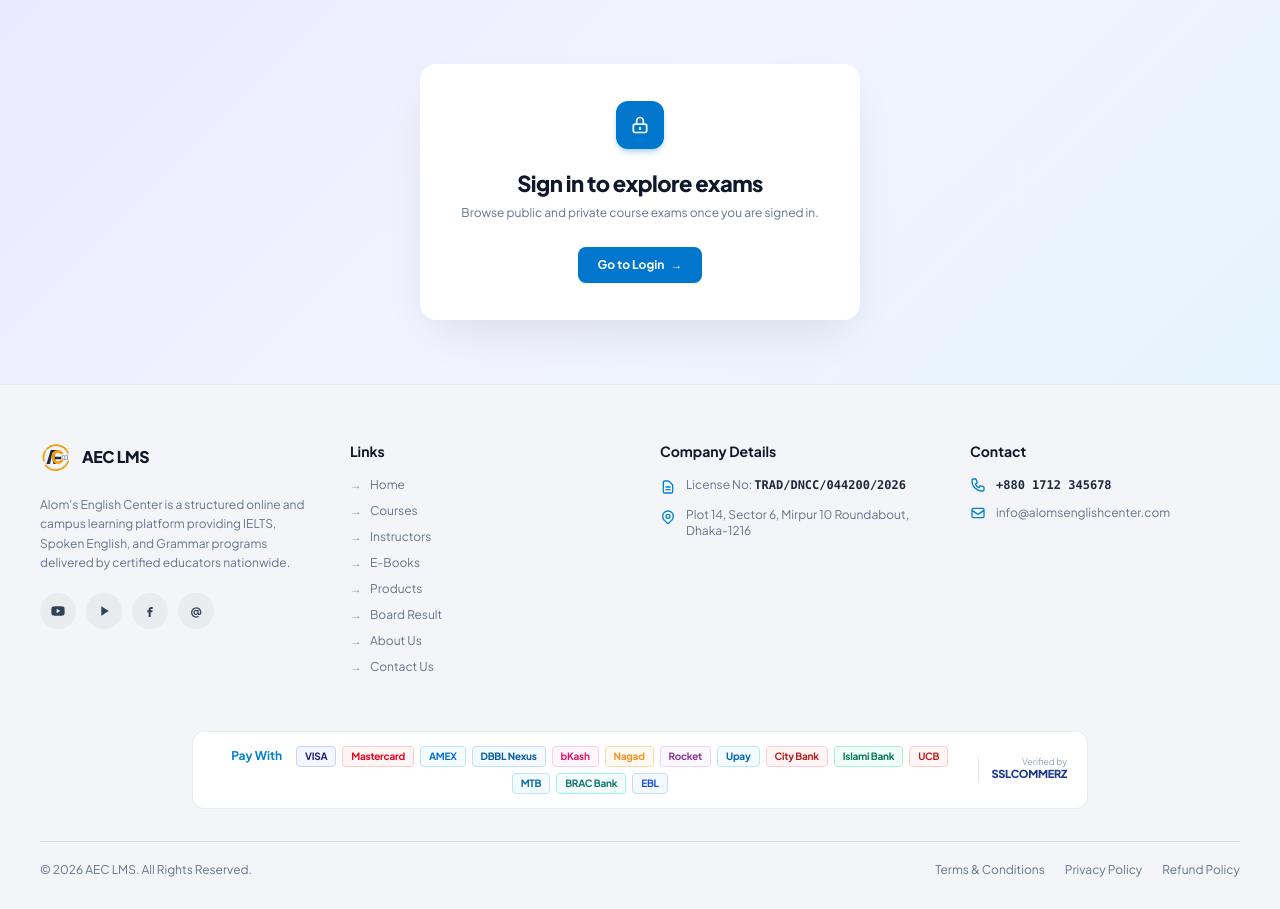
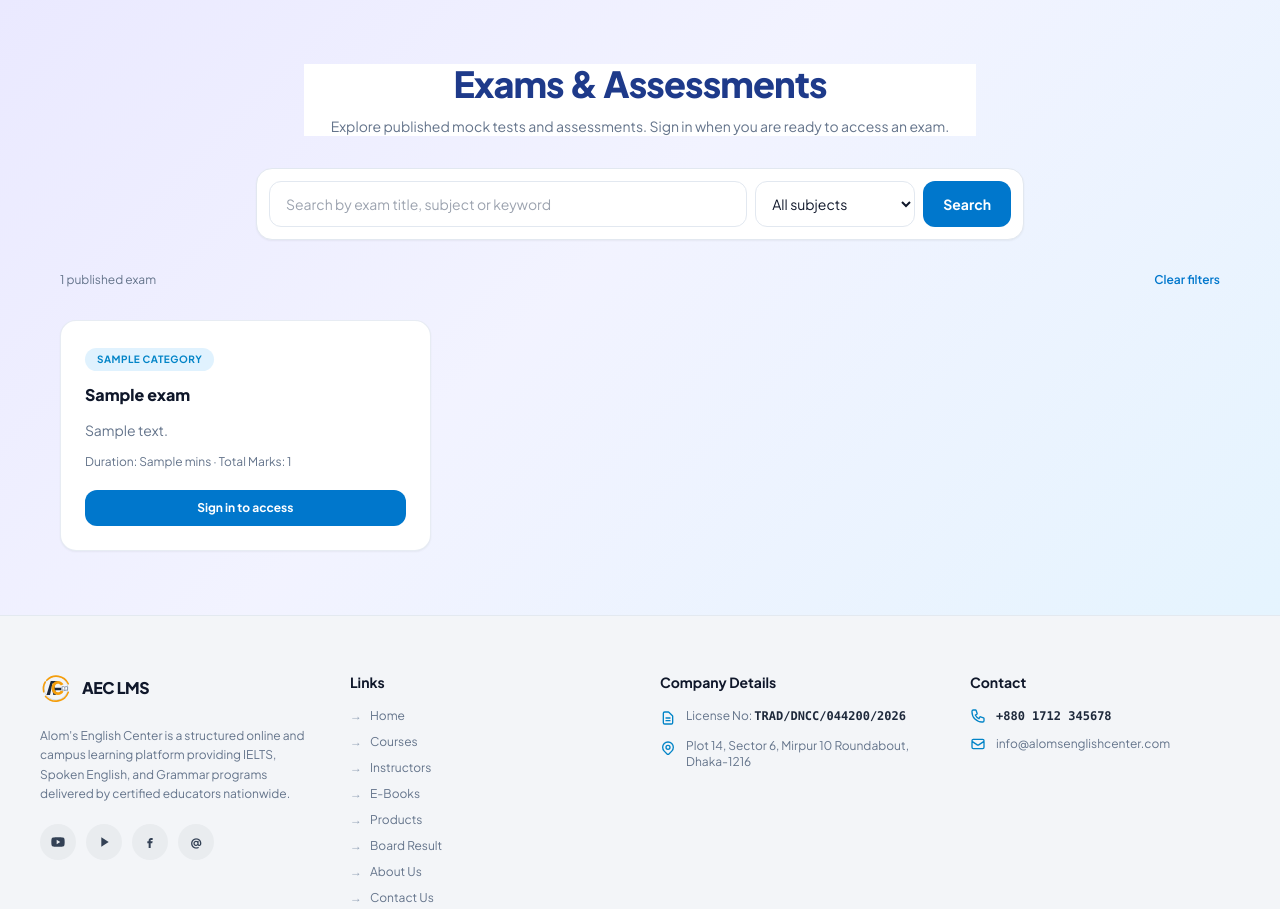
Before and after one commit to aec-lms/alom-s-english-center-lms-laravel, a Laravel app: template laravel/resources/views/public/exams.blade.php in a window 1280 px wide. Shown: the part 65-974 px from the top of the page. Before the commit the page ends 942 px from the top, so only its background shows below. Run offline with Laravel 12, Linux system fonts and the light colour scheme; the template is opened without the code that fills it: most values are stand-ins (such as "Sample title", 1, 10 or a date in 2020); some libraries are stand-ins or nearby versions.

Commit message:
feat(public): expose published exams with filters and guest-safe access

```diff
--- a/laravel/resources/views/public/exams.blade.php
+++ b/laravel/resources/views/public/exams.blade.php
@@ -4,61 +4,67 @@
 <div class="min-h-screen flex flex-col">
     @include('public.partials.navbar')
 
-    <main class="flex-1 flex items-center justify-center px-4 py-12 sm:py-16" style="background: linear-gradient(135deg, #EAE9FF 0%, #F2F3FF 45%, #E5F4FE 100%)">
-        @guest
-            <section class="w-full max-w-[440px] rounded-2xl bg-white px-7 sm:px-9 py-9 text-center shadow-[0_20px_50px_-15px_rgba(15,23,42,0.12)] border border-white/90">
-                <div class="w-12 h-12 rounded-xl bg-[#0077CC] text-white flex items-center justify-center mx-auto shadow-md shadow-[#0077CC]/25">
-                    <svg class="w-5 h-5" fill="none" stroke="currentColor" viewBox="0 0 24 24" aria-hidden="true">
-                        <path stroke-linecap="round" stroke-linejoin="round" stroke-width="2" d="M12 15v2m-6 4h12a2 2 0 002-2v-6a2 2 0 00-2-2H6a2 2 0 00-2 2v6a2 2 0 002 2zm10-10V7a4 4 0 00-8 0v4h8z" />
-                    </svg>
-                </div>
+    <main class="flex-1 py-12 sm:py-16 px-4 sm:px-6 w-full" style="background: linear-gradient(135deg, #EAE9FF 0%, #F2F3FF 45%, #E5F4FE 100%)">
+        <div class="max-w-[1160px] w-full mx-auto space-y-8">
+            <header class="text-center max-w-2xl mx-auto space-y-3">
+                <h1 class="text-3xl sm:text-4xl font-extrabold text-[#1E3A8A] tracking-tight">{{ __('Exams & Assessments') }}</h1>
+                <p class="text-xs sm:text-sm text-slate-600">{{ __('Explore published mock tests and assessments. Sign in when you are ready to access an exam.') }}</p>
+            </header>
 
-                <h1 class="text-xl sm:text-[22px] font-extrabold text-slate-900 tracking-tight mt-5">
-                    Sign in to explore exams
-                </h1>
-                <p class="text-xs text-slate-500 mt-1.5 leading-relaxed">
-                    Browse public and private course exams once you are signed in.
-                </p>
+            <form method="GET" action="{{ route('public.exams') }}" class="max-w-3xl mx-auto flex flex-col sm:flex-row gap-2 rounded-2xl bg-white p-3 shadow-sm border border-slate-200">
+                <label class="sr-only" for="exam-search">{{ __('Search exams') }}</label>
+                <input id="exam-search" type="search" name="q" value="{{ $searchTerm }}" maxlength="100" placeholder="{{ __('Search by exam title, subject or keyword') }}" class="min-w-0 flex-1 rounded-xl border border-slate-200 px-4 py-3 text-sm focus:border-blue-500 focus:ring-2 focus:ring-blue-100">
+                <label class="sr-only" for="exam-category">{{ __('Category') }}</label>
+                <select id="exam-category" name="category" class="rounded-xl border border-slate-200 px-3 py-3 text-sm">
+                    <option value="all">{{ __('All subjects') }}</option>
+                    @foreach ($categories as $category)
+                        <option value="{{ $category }}" @selected($activeCategory === $category)>{{ $category }}</option>
+                    @endforeach
+                </select>
+                <button type="submit" class="rounded-xl bg-[#0077CC] px-5 py-3 text-sm font-bold text-white hover:bg-[#0060A8]">{{ __('Search') }}</button>
+            </form>
 
-                <div class="mt-6 flex justify-center">
-                    <a href="{{ route('login') }}" class="px-5 py-2.5 rounded-lg bg-[#0077CC] hover:bg-[#0060A8] text-white text-xs font-bold inline-flex items-center gap-1.5 shadow-sm transition-colors">
-                        <span>Go to Login</span>
-                        <span>&rarr;</span>
-                    </a>
-                </div>
-            </section>
-        @else
-            <div class="max-w-[1160px] w-full mx-auto space-y-8">
-                <div class="text-center space-y-2">
-                    <h1 class="text-3xl font-extrabold text-[#1E3A8A] tracking-tight">{{ __('Available Mock Tests & Assessments') }}</h1>
-                    <p class="text-xs sm:text-sm text-slate-600">{{ __('Select an online exam below or launch from your LMS portal dashboard.') }}</p>
-                </div>
+            <div class="flex items-center justify-between gap-3 text-xs text-slate-500">
+                <span>{{ trans_choice(':count published exam|:count published exams', $exams->count(), ['count' => $exams->count()]) }}</span>
+                @if ($searchTerm !== '' || $activeCategory !== 'all')
+                    <a href="{{ route('public.exams') }}" class="font-semibold text-[#0077CC] hover:underline">{{ __('Clear filters') }}</a>
+                @endif
+            </div>
 
-                <div class="grid grid-cols-1 md:grid-cols-3 gap-6">
+            @if ($exams->isEmpty())
+                <section class="rounded-2xl border border-dashed border-slate-300 bg-white p-10 text-center">
+                    <h2 class="text-lg font-bold text-slate-800">{{ __('No published exams found') }}</h2>
+                    <p class="mt-2 text-sm text-slate-500">{{ __('Try another search term or subject, or check back later.') }}</p>
+                </section>
+            @else
+                <div class="grid grid-cols-1 md:grid-cols-2 xl:grid-cols-3 gap-6">
                     @foreach ($exams as $exam)
-                        <article class="bg-white rounded-2xl border border-slate-200/80 p-6 shadow-xs flex flex-col justify-between space-y-5">
-                            <div class="space-y-2">
-                                <span class="inline-block px-2.5 py-0.5 rounded-full bg-[#E0F2FE] text-[#0284C7] text-[10px] font-bold uppercase tracking-wider">
-                                    {{ $exam->category ?? 'Mock Exam' }}
-                                </span>
+                        <article class="bg-white rounded-2xl border border-slate-200/80 p-6 shadow-sm flex flex-col justify-between gap-5">
+                            <div class="space-y-3">
+                                <span class="inline-flex px-3 py-1 rounded-full bg-[#E0F2FE] text-[#0284C7] text-[10px] font-bold uppercase tracking-wider">{{ $exam->category ?? __('Mock Exam') }}</span>
                                 <h2 class="text-base font-extrabold text-slate-900">{{ $exam->title }}</h2>
-                                <div class="text-xs text-slate-500">
-                                    Duration: {{ $exam->duration_minutes ?? 30 }} mins &middot; Total Marks: {{ $exam->total_marks ?? 50 }}
-                                </div>
+                                @if (filled($exam->description ?? null))
+                                    <p class="text-sm text-slate-600 leading-relaxed">{{ \Illuminate\Support\Str::limit(strip_tags((string) $exam->description), 150) }}</p>
+                                @endif
+                                <div class="text-xs text-slate-500">{{ __('Duration') }}: {{ $exam->duration_minutes ?? 30 }} {{ __('mins') }} · {{ __('Total Marks') }}: {{ $exam->total_marks ?? 50 }}</div>
                             </div>
                             @if (($exam->learn_earn_type ?? '') === 'paid' && (float) ($exam->access_price ?? 0) > 0 && Route::has('plugins.commerce_cart.add'))
-                                <form method="POST" action="{{ route('plugins.commerce_cart.add') }}">@csrf
-                                    <input type="hidden" name="item_type" value="mock_test"><input type="hidden" name="item_id" value="{{ $exam->id }}">
-                                    <button class="w-full py-2.5 rounded-lg bg-[#0077CC] hover:bg-[#0060A8] text-white text-xs font-bold">{{ __('Add Mock Test to Cart') }} · ৳{{ number_format((float) $exam->access_price, 2) }}</button>
-                                </form>
+                                @auth
+                                    <form method="POST" action="{{ route('plugins.commerce_cart.add') }}">@csrf
+                                        <input type="hidden" name="item_type" value="mock_test"><input type="hidden" name="item_id" value="{{ $exam->id }}">
+                                        <button class="w-full py-2.5 rounded-xl bg-[#0077CC] hover:bg-[#0060A8] text-white text-xs font-bold">{{ __('Add Mock Test to Cart') }} · ৳{{ number_format((float) $exam->access_price, 2) }}</button>
+                                    </form>
+                                @else
+                                    <a href="{{ route('login') }}" class="block w-full py-2.5 rounded-xl bg-[#0077CC] hover:bg-[#0060A8] text-white text-xs font-bold text-center">{{ __('Sign in to purchase') }} · ৳{{ number_format((float) $exam->access_price, 2) }}</a>
+                                @endauth
                             @else
-                                <a href="{{ route('admin.dashboard') }}" class="w-full py-2.5 rounded-lg bg-[#0077CC] hover:bg-[#0060A8] text-white text-xs font-bold text-center transition-colors">{{ __('Open in Portal') }}</a>
+                                <a href="{{ route('login') }}" class="block w-full py-2.5 rounded-xl bg-[#0077CC] hover:bg-[#0060A8] text-white text-xs font-bold text-center">{{ __('Sign in to access') }}</a>
                             @endif
                         </article>
                     @endforeach
                 </div>
-            </div>
-        @endguest
+            @endif
+        </div>
     </main>
 
     @include('public.partials.footer')
```
